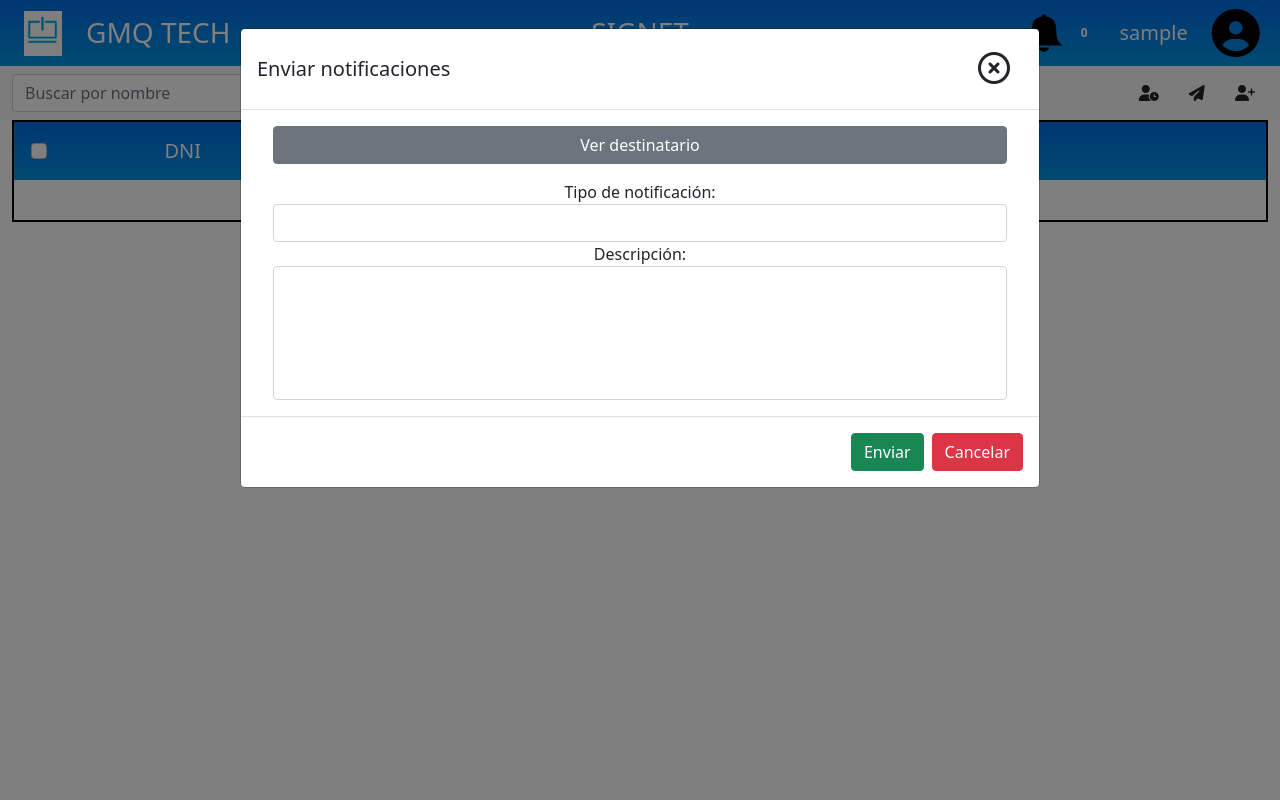
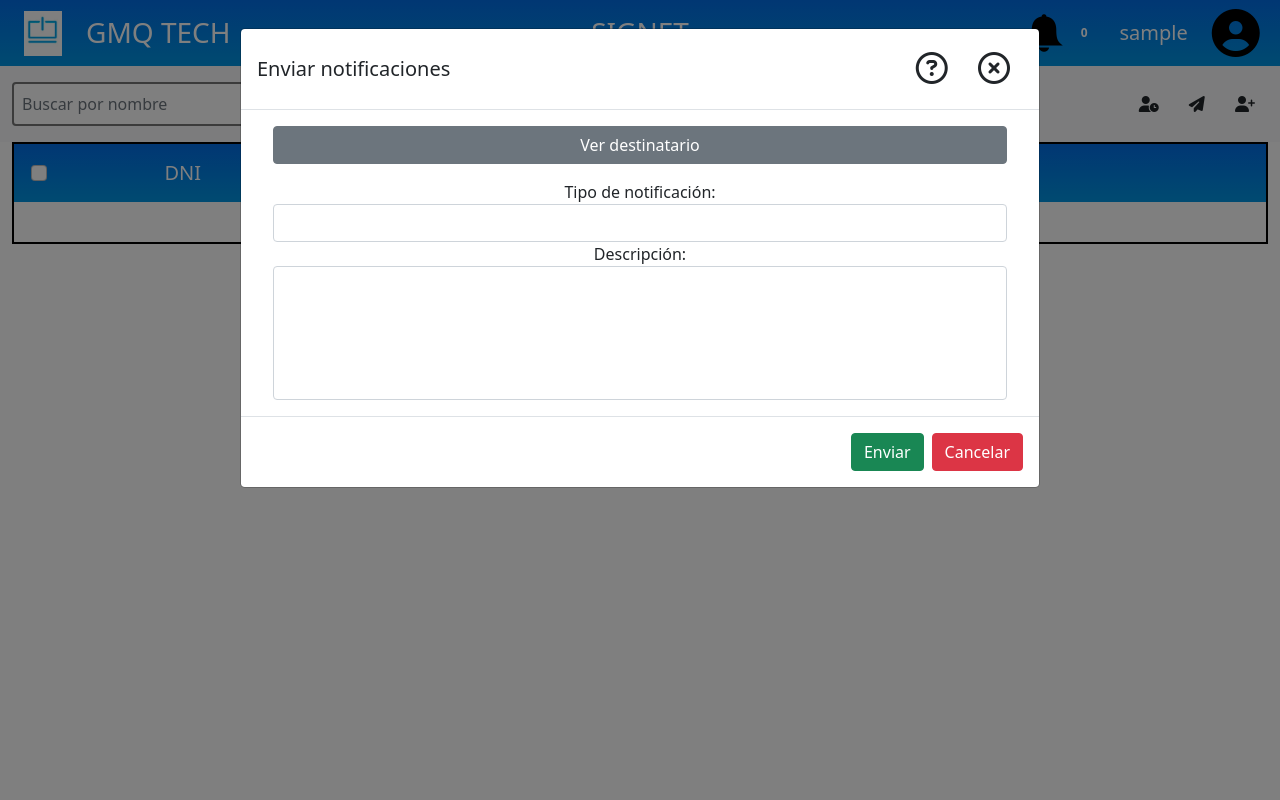
Before and after one commit to SSP-Projects/ProjectX, a Django app: page /admin/ in a window 1280 px wide, after a click that opens the changed part. Run offline with Django 3.2, Linux system fonts and the light colour scheme; the visitor is signed in with stand-in values (Sample User, id 1); data comes from the database, SQL or seed files in the repository; data that the repository does not hold is empty; some libraries are stand-ins or nearby versions.

Commit message:
Añadidos mas hovers y un boton ayuda en cada modal

```diff
--- a/static/css/admin/admin.css
+++ b/static/css/admin/admin.css
@@ -145,6 +145,23 @@ hr {
 .fa-clipboard-list:hover{
     color: cornflowerblue;
 }
+.fa-unlock-alt{
+    width: 20px;
+}
 #blankCheckbox:hover{
 border: 2px solid cornflowerblue;
 }
+
+#searchInput{
+    border: 2px solid  rgb(118, 118, 118);
+
+}
+#searchInput:hover{
+
+    border: 2px solid cornflowerblue;
+}
+
+#searchInput:hover ~ .fa-search{
+
+    color:  cornflowerblue;
+}
--- a/static/css/global.css
+++ b/static/css/global.css
@@ -92,6 +92,14 @@ img{
 .fa-times-circle:hover {
   color: red;
 }
+.fa-times-circle:hover {
+  color: red;
+}
+.fa-question-circle:hover,
+.fa-pen:hover {
+  color: cornflowerblue ;
+
+}
 .fa-user-circle {
   color: black !important;
 
--- a/static/js/admin.js
+++ b/static/js/admin.js
@@ -347,7 +347,17 @@ function on_click_desactivate_user_confirmation_button(event) {
 function on_click_activate_user_confirmation_button(event) {
     ajax_to_post_data("activate_user/", dniToEdit, success_function = document.location.reload());
 }
+function on_click_show_help_alert(event){
 
+    //ESTA HARDCODEADO EL SWAL PORQUE NO FINCIONA LA VARIABLE TEXT EN EL METODO SHOE FEEDBACK TOL USER :)
+    Swal.fire({
+        icon: "info",
+        title: "Ayuda",
+        text:  $("#helpText").text(),
+
+      })
+    //show_feedback_to_user("info","Ayuda",text = $("#helpText").text())
+}
 
 function on_success_get_employees_by_name(data) {
     $("#tableContent").empty();
--- a/static/js/generic.js
+++ b/static/js/generic.js
@@ -56,6 +56,8 @@ function show_feedback_to_user(icon, title, confirmation, timer, backdrop, actio
         backdrop: backdrop
     }
 
+
+
     if(text != undefined) {
         options["text"] = text
     }
--- a/users_management/templates/admin.html
+++ b/users_management/templates/admin.html
@@ -1,9 +1,9 @@
 {% extends "generic.html" %} {% block title %}Admin Panel{% endblock %} {% block extra_head %} {% load static %}
 <link href="{% static 'css/admin/admin.css' %}" rel="stylesheet"> {% endblock %} {% block body %} {% include "top/header.html" %}
 <nav class="navbar navbar-expand-lg navbar-light bg-light">
-    <div class="container-fluid">
+    <div class="container-fluid py-2">
         <div class="d-flex align-items-center"></form>
-            <input id="searchInput" class="form-control me-2" type="search" placeholder="Buscar por nombre" aria-label="Search">
+            <input id="searchInput" class="form-control me-2 p-2" type="search" placeholder="Buscar por nombre" aria-label="Search">
             <i class="fas fa-search  me-2"></i>
 
         </div>
@@ -121,6 +121,9 @@
     bind_event("#editButton", "click", on_click_edit_button)
     bind_event("#searchInput", "input", on_input_search_input)
     bind_event("#download-registers-button", "click", on_click_check_if_employee_have_interactions)
+    bind_event(".helpButton", "click", on_click_show_help_alert)
+
+
 
 </script>
 {% endblock %}
--- a/users_management/templates/modals/confirmation_to_activate_user.html
+++ b/users_management/templates/modals/confirmation_to_activate_user.html
@@ -3,9 +3,14 @@
         <div class="modal-content">
             <div class="modal-header">
                 <h5 class="modal-title" id="exampleModalLabel">¿Seguro que quieres volver a activar a este usuario?</h5>
-                <button type="button"class="btn"  data-dismiss="modal">
-                    <i class="far fa-times-circle fa-2x"></i>
-                </button>
+                <div>
+                    <button type="button"class="helpButton btn">
+                        <i class="far fa-question-circle fa-2x"><span id="helpText" style="display: none;">Aquí pone la ayuda </span></i>
+                    </button>
+                    <button type="button"class="btn"  data-dismiss="modal">
+                        <i class="far fa-times-circle fa-2x"></i>
+                    </button>
+                </div>
             </div>
             <div class="modal-body text-center">
                 <h3 id="userToActivate"></h3>
--- a/users_management/templates/modals/confirmation_to_desactivate_user.html
+++ b/users_management/templates/modals/confirmation_to_desactivate_user.html
@@ -3,9 +3,14 @@
         <div class="modal-content">
             <div class="modal-header">
                 <h5 class="modal-title" id="exampleModalLabel">¿Seguro que quieres desactivar este usuario?</h5>
-                <button type="button"class="btn"  data-dismiss="modal">
-                    <i class="far fa-times-circle fa-2x"></i>
-                </button>
+                <div>
+                    <button type="button"class="helpButton btn">
+                        <i class="far fa-question-circle fa-2x"><span id="helpText" style="display: none;">Aquí pone la ayuda </span></i>
+                    </button>
+                    <button type="button"class="btn"  data-dismiss="modal">
+                        <i class="far fa-times-circle fa-2x"></i>
+                    </button>
+                </div>
             </div>
             <div class="modal-body text-center">
                 <h3 id="userToDesactivate"></h3>
--- a/users_management/templates/modals/response_notification.html
+++ b/users_management/templates/modals/response_notification.html
@@ -3,9 +3,14 @@
         <div class="modal-content">
             <div class="modal-header">
                 <h5 class="modal-title" id="send_to_text_response_notification"></h5>
-                <button type="button"class="btn"  data-dismiss="modal">
-                    <i class="far fa-times-circle fa-2x"></i>
-                </button>
+                <div>
+                    <button type="button"class="helpButton btn">
+                        <i class="far fa-question-circle fa-2x"><span id="helpText" style="display: none;">Aquí pone la ayuda </span></i>
+                    </button>
+                    <button type="button"class="btn"  data-dismiss="modal">
+                        <i class="far fa-times-circle fa-2x"></i>
+                    </button>
+                </div>
             </div>
             <div class="modal-body">
                 <div class="text-center px-3">
--- a/users_management/templates/modals/send_notification.html
+++ b/users_management/templates/modals/send_notification.html
@@ -3,9 +3,14 @@
         <div class="modal-content">
             <div class="modal-header">
                 <h5 class="modal-title" id="createUserModalLabel">Enviar notificaciones</h5>
-                <button type="button"class="btn"  data-dismiss="modal">
-                    <i class="far fa-times-circle fa-2x"></i>
-                </button>
+                <div>
+                    <button type="button"class="helpButton btn">
+                        <i class="far fa-question-circle fa-2x"><span id="helpText" style="display: none;">Aquí pone la ayuda </span></i>
+                    </button>
+                    <button type="button"class="btn"  data-dismiss="modal">
+                        <i class="far fa-times-circle fa-2x"></i>
+                    </button>
+                </div>
             </div>
             <div class="dropdown text-center mt-3" style="width:100%;">
                 <button onclick="toggle_dropdown('users_to_notify')" class="btn btn-secondary dropbtn" style="width:92%">Ver destinatario</button>
--- a/users_management/templates/modals/show_admin_notification.html
+++ b/users_management/templates/modals/show_admin_notification.html
@@ -3,9 +3,14 @@
         <div class="modal-content">
             <div class="modal-header">
                 <h5 class="modal-title" id="send_by_text_show_notification"></h5>
-                <button type="button"class="btn"  data-dismiss="modal">
-                    <i class="far fa-times-circle fa-2x"></i>
-                </button>
+                <div>
+                    <button type="button"class="helpButton btn">
+                        <i class="far fa-question-circle fa-2x"><span id="helpText" style="display: none;">Aquí pone la ayuda </span></i>
+                    </button>
+                    <button type="button"class="btn"  data-dismiss="modal">
+                        <i class="far fa-times-circle fa-2x"></i>
+                    </button>
+                </div>
             </div>
             <div class="modal-body">
                 <div class="px-3">
--- a/users_management/templates/modals/user_hours.html
+++ b/users_management/templates/modals/user_hours.html
@@ -4,9 +4,14 @@
             <div class="modal-content">
                 <div class="modal-header">
                     <h5 class="modal-title text-center" id="userHoursLabel">Horas de los usuarios</h5>
-                    <button type="button"class="btn"  data-dismiss="modal">
-                        <i class="far fa-times-circle fa-2x"></i>
-                    </button>
+                    <div>
+                        <button type="button"class="helpButton btn">
+                            <i class="far fa-question-circle fa-2x"><span id="helpText" style="display: none;">Aquí pone la ayuda de el modal de las horas</span></i>
+                        </button>
+                        <button type="button"class="btn"  data-dismiss="modal">
+                            <i class="far fa-times-circle fa-2x"></i>
+                        </button>
+                    </div>
                 </div>
                 <div class="modal-body ">
                     <input type="hidden" id="hidden-dni">
--- a/users_management/templates/modals/user_info.html
+++ b/users_management/templates/modals/user_info.html
@@ -10,9 +10,14 @@
 
                 </h4>
 
-                <button type="button"class="btn"  data-dismiss="modal">
-                    <i class="far fa-times-circle fa-2x"></i>
-                </button>
+                <div>
+                    <button id="helpButton" type="button"class=" helpButton btn">
+                        <i class="far fa-question-circle fa-2x"><span id="helpText" style="display: none;">Aquí pone la ayuda de el modal de</span></i>
+                    </button>
+                    <button type="button"class="btn"  data-dismiss="modal">
+                        <i class="far fa-times-circle fa-2x"></i>
+                    </button>
+                </div>
             </div>
 
             <div class="modal-body background-lightblue font-white">
--- a/users_management/templates/modals/user_interaction.html
+++ b/users_management/templates/modals/user_interaction.html
@@ -4,9 +4,15 @@
             <div class="modal-content">
                 <div class="modal-header">
                     <h5 class="modal-title text-center" id="exampleModalLabel">Registros del usuario</h5>
-                    <button type="button"class="btn"  data-dismiss="modal">
-                        <i class="far fa-times-circle fa-2x"></i>
-                    </button>
+
+                    <div>
+                        <button type="button"class=" helpButton btn">
+                            <i class="far fa-question-circle fa-2x"><span id="helpText" style="display: none;">Aquí pone la ayuda</span></i>
+                        </button>
+                        <button type="button"class="btn"  data-dismiss="modal">
+                            <i class="far fa-times-circle fa-2x"></i>
+                        </button>
+                    </div>
                 </div>
                 <div class="modal-body text-center">
                     <input type="hidden" id="hidden-dni">
```
Also changed, not shown: users_management/templates/modals/confirmation_message.html (+8 -3 lines), users_management/templates/modals/show_details_home.html (+8 -3 lines), users_management/templates/modals/show_home_notification.html (+8 -3 lines).
